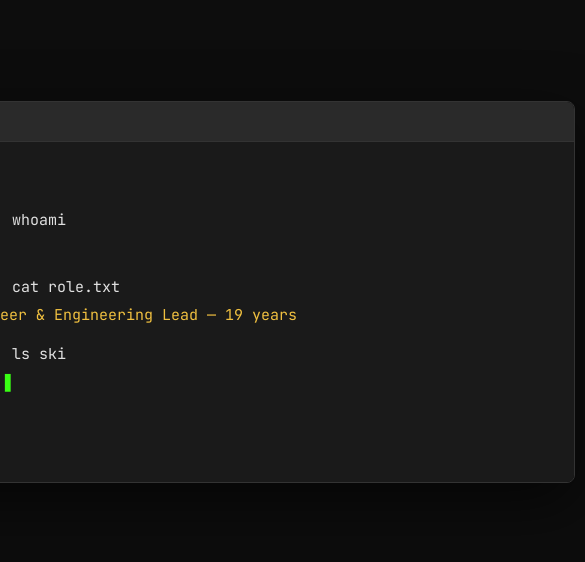
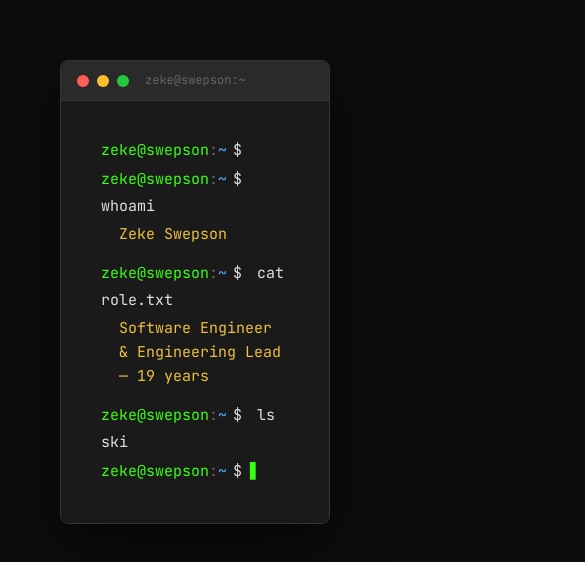
Before and after one commit to xephoid/xephoid.github.io, a React (Vite) app: page / in a window 390 px wide. Shown: the part 160-722 px from the top of the page, 585 px wide, since content can reach past the window. Built offline with nearby package versions, Linux system fonts and the light colour scheme.

Commit message:
fix: terminal window full width on mobile

```diff
--- a/src/sections/Hero.module.css
+++ b/src/sections/Hero.module.css
@@ -7,8 +7,7 @@
 }
 
 .window {
-  width: 760px;
-  max-width: 100%;
+  width: min(760px, 100%);
 }
 
 .body {
```
Also changed, not shown: 4 other files (tests, documents, lock files or other folders).
